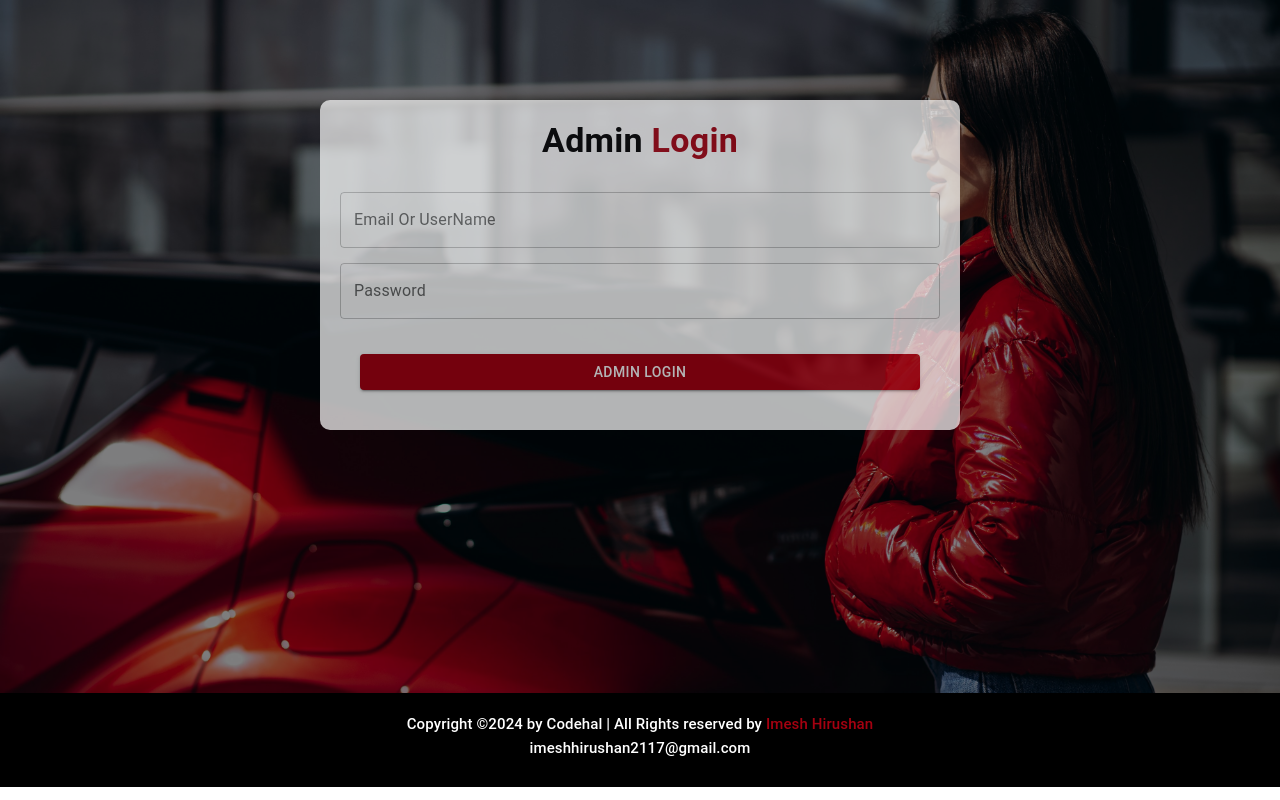
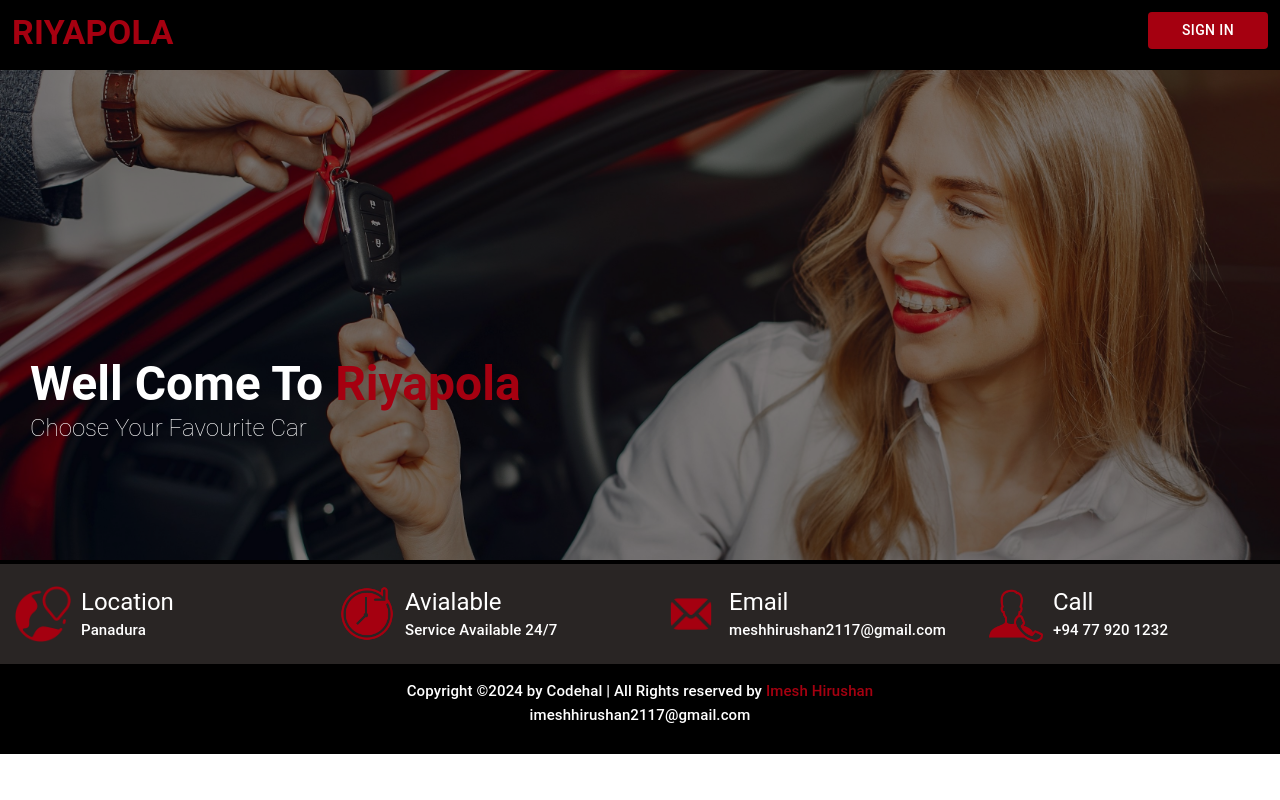
Before and after one commit to imeshhirushan2117/Riyapola_FrontEnd, a React (Vite) app: page /home in a window 1280 px wide. Built offline with nearby package versions, Linux system fonts and the light colour scheme.

Commit message:
routing-login-done

```diff
--- a/package.json
+++ b/package.json
@@ -18,6 +18,7 @@
     "@mui/styled-engine-sc": "^6.0.0-alpha.17",
     "react": "^18.2.0",
     "react-dom": "^18.2.0",
+    "react-router-dom": "^6.22.3",
     "styled-components": "^6.1.8"
   },
   "devDependencies": {
--- a/src/Components/Header/Header.jsx
+++ b/src/Components/Header/Header.jsx
@@ -2,6 +2,7 @@ import React from 'react'
 import './styles.css'
 import { Box ,Typography } from '@mui/material';
 import Button from '../../common/Button/Button';
+import {Link} from 'react-router-dom'
 export default function Header() {
 
     const navLoginPage  = () => {
@@ -18,7 +19,9 @@ export default function Header() {
                         </Typography>
                     </Box>
                     <Box sx={{padding:'12px'}}>
-                        <Button name={"LogIn"} width={"120px"} background={'#A50010'} hoverColor={"#800a1e"} onClick={navLoginPage}/>
+                        <Link to={'/login'}>
+                        <Button name={"Sign In"} width={"120px"} background={'#A50010'} hoverColor={"#800a1e"} onClick={navLoginPage}/>
+                        </Link>
                     </Box>
                 </Box>
             </Box>
--- a/src/app/App.jsx
+++ b/src/app/App.jsx
@@ -2,12 +2,15 @@ import './App.css'
 import Home from '../pages/Home/Home'
 import LogIn from '../pages/LogIn/LogIn'
 import SecandFooter from '../common/SecandFooter/SecandFooter'
+import { Routes, Route, Link, Navigate } from 'react-router-dom'
+
 function App() {
   return (
-    <div>
-        {/* <Home/> */}
-        <LogIn/>
-    </div>
+    <Routes>
+      <Route path='*' element={<Navigate to={'/home'} />}/>
+      <Route path={'/home'} element={<Home />} />
+      <Route path={'/login'} element={<LogIn />} />
+    </Routes>
 
   )
 }
--- a/src/main.jsx
+++ b/src/main.jsx
@@ -2,9 +2,12 @@ import React from 'react'
 import ReactDOM from 'react-dom/client'
 import App from '../src/app/App'
 import './index.css'
+import { BrowserRouter } from 'react-router-dom'
 
 ReactDOM.createRoot(document.getElementById('root')).render(
-  <React.StrictMode>
-    <App />
-  </React.StrictMode>,
+  <BrowserRouter>
+    <React.StrictMode>
+      <App />
+    </React.StrictMode>
+  </BrowserRouter>
 )
```
Also changed, not shown: 1 other file (tests, documents, lock files or other folders).
